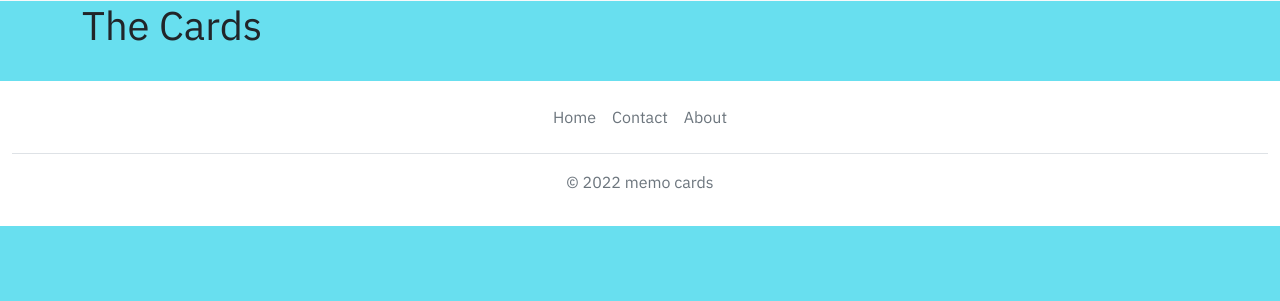
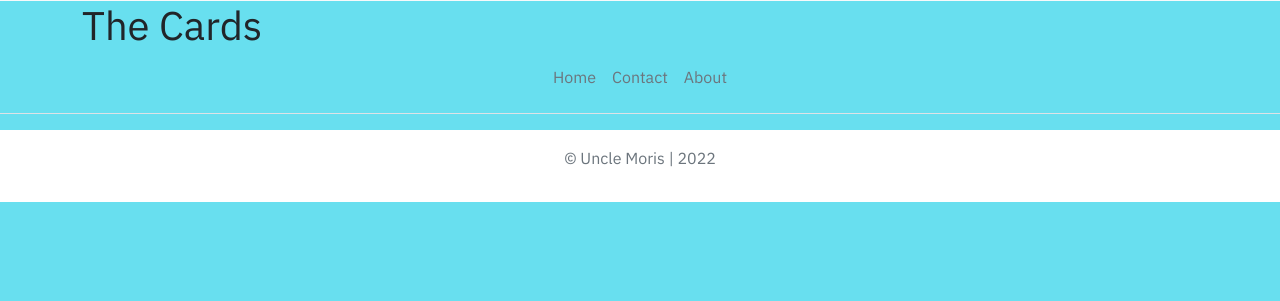
Before and after one commit to MemoryCards/backend, a Django app: page /cards/ in a window 1280 px wide. Shown: the part 55-356 px from the top of the page. Run offline with Django 4.2, Linux system fonts and the light colour scheme; data that the repository does not hold is empty; some libraries are stand-ins or nearby versions.

Commit message:
fix to bootstrap navbar

```diff
--- a/memory_cards/main/templates/base.html
+++ b/memory_cards/main/templates/base.html
@@ -40,17 +40,19 @@
     <main class="container"></main>
         {% block content %}{% endblock %}
 
-
-
-<div class="container-fluid bg-white">
-  <footer class="py-3 my-4">
+<section>
     <ul class="nav justify-content-center border-bottom pb-3 mb-3">
       <li class="nav-item"><a href="#" class="nav-link px-2 text-muted">Home</a></li>
       <li class="nav-item"><a href="{% url 'main:contact' %}" class="nav-link px-2 text-muted">Contact</a></li>
       <li class="nav-item"><a href="{% url 'main:about' %}" class="nav-link px-2 text-muted">About</a></li>
     </ul>
-    <p class="text-center text-muted">© 2022 memo cards</p>
+</section>
+
+<div class="container-fluid bg-white">
+  <footer class="py-3">
+    <p class="text-center text-muted">© Uncle Moris | 2022 </p>
   </footer>
+
     <script src="https://cdn.jsdelivr.net/npm/bootstrap@5.2.0/dist/js/bootstrap.bundle.min.js"
             integrity="sha384-A3rJD856KowSb7dwlZdYEkO39Gagi7vIsF0jrRAoQmDKKtQBHUuLZ9AsSv4jD4Xa"
             crossorigin="anonymous">
```
